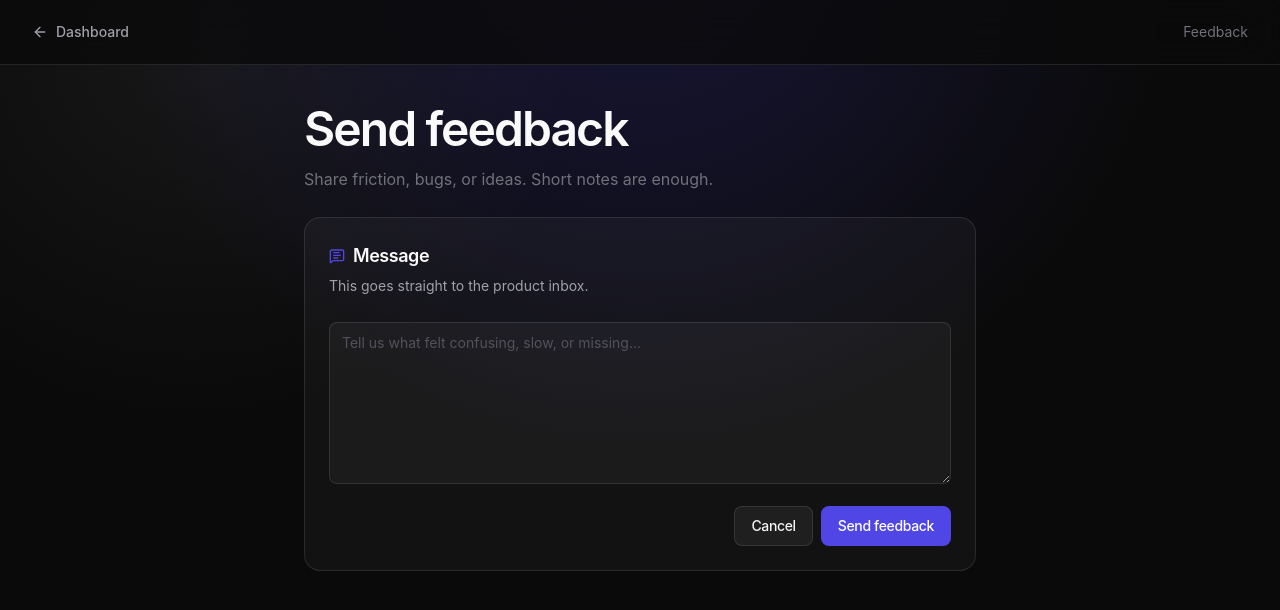
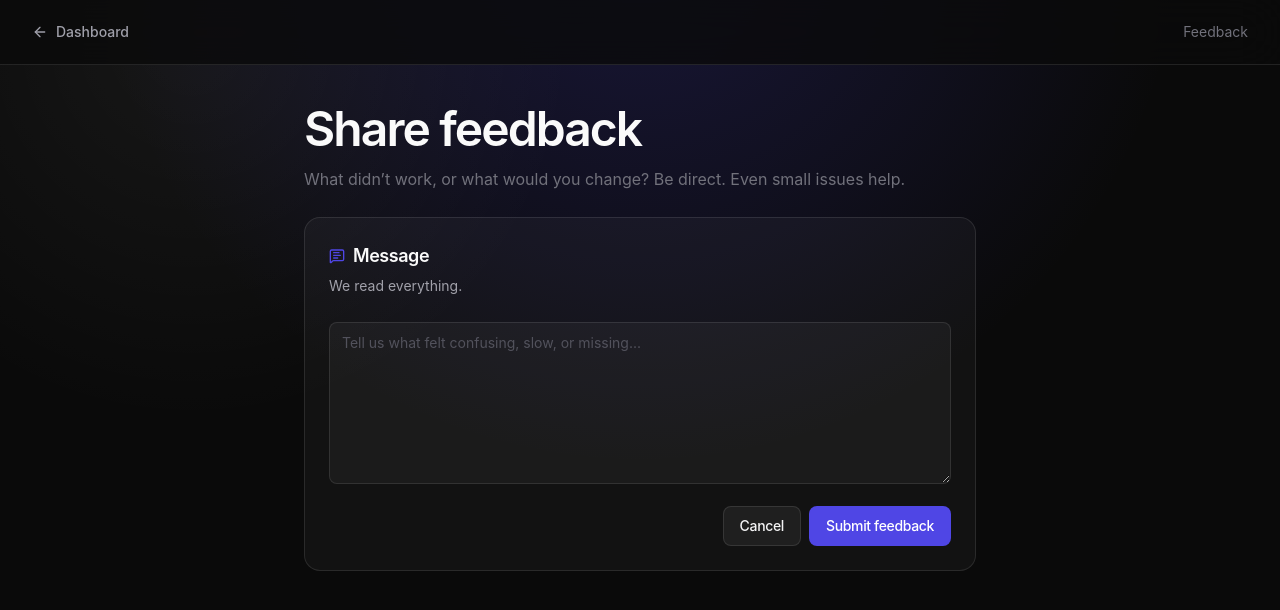
Before and after one commit to AbhishekU05/nudge, a Next.js app: page /feedback in a window 1280 px wide. Shown: the top 610 px of the page. Built offline with nearby package versions, Linux system fonts and the light colour scheme.

Commit message:
more wording changes

```diff
--- a/app/dashboard/page.tsx
+++ b/app/dashboard/page.tsx
@@ -676,8 +676,7 @@ export default async function DashboardPage({
                     </CardTitle>
                     {/* TODO: why you telling the user that. change it*/}
                     <CardDescription>
-                      Paused and opted-out reminders stay here so the active
-                      list remains focused.
+                      Paused and unsubscribed reminders stay here
                     </CardDescription>
                   </CardHeader>
                   <CardContent className="space-y-3">
--- a/app/feedback/page.tsx
+++ b/app/feedback/page.tsx
@@ -46,11 +46,11 @@ export default async function FeedbackPage({
           <div className="mx-auto max-w-2xl">
             <div className="mb-6">
               <h1 className="text-4xl font-semibold tracking-[-0.04em] text-zinc-50 sm:text-5xl">
-                Send feedback
+                Share feedback
               </h1>
               {/* TODO: change wording */}
               <p className="mt-3 text-base leading-7 text-zinc-500">
-                Share friction, bugs, or ideas. Short notes are enough.
+                What didn’t work, or what would you change? Be direct. Even small issues help.
               </p>
             </div>
 
@@ -62,7 +62,7 @@ export default async function FeedbackPage({
                 </CardTitle>
                 {/* TODO: again wtf change wording here as well */}
                 <CardDescription>
-                  This goes straight to the product inbox.
+                  We read everything.
                 </CardDescription>
               </CardHeader>
               <CardContent>
@@ -89,7 +89,7 @@ export default async function FeedbackPage({
                       </Button>
                     </Link>
                     <Button type="submit" className="w-full sm:w-auto">
-                      Send feedback
+                      Submit feedback
                     </Button>
                   </div>
                 </form>
```
